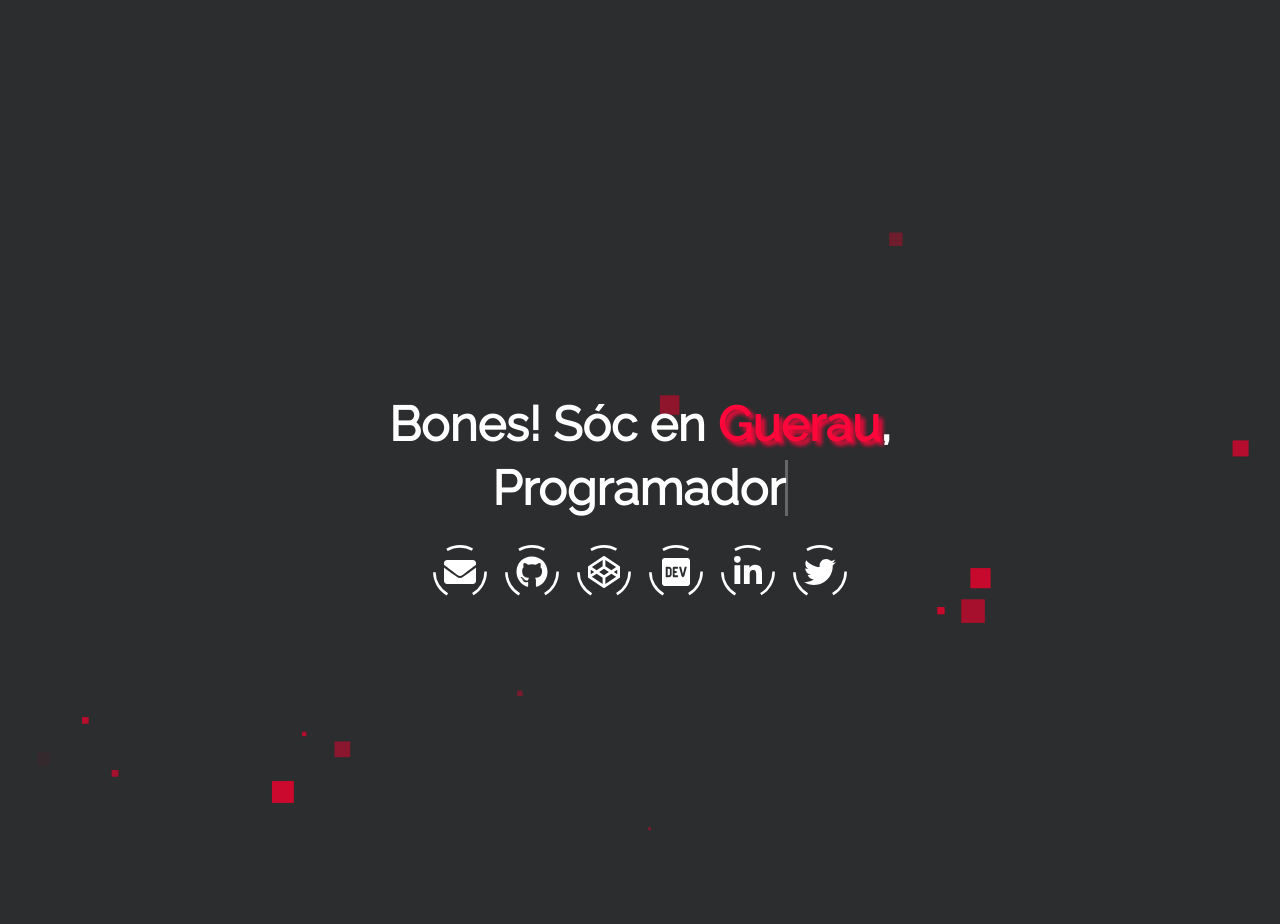
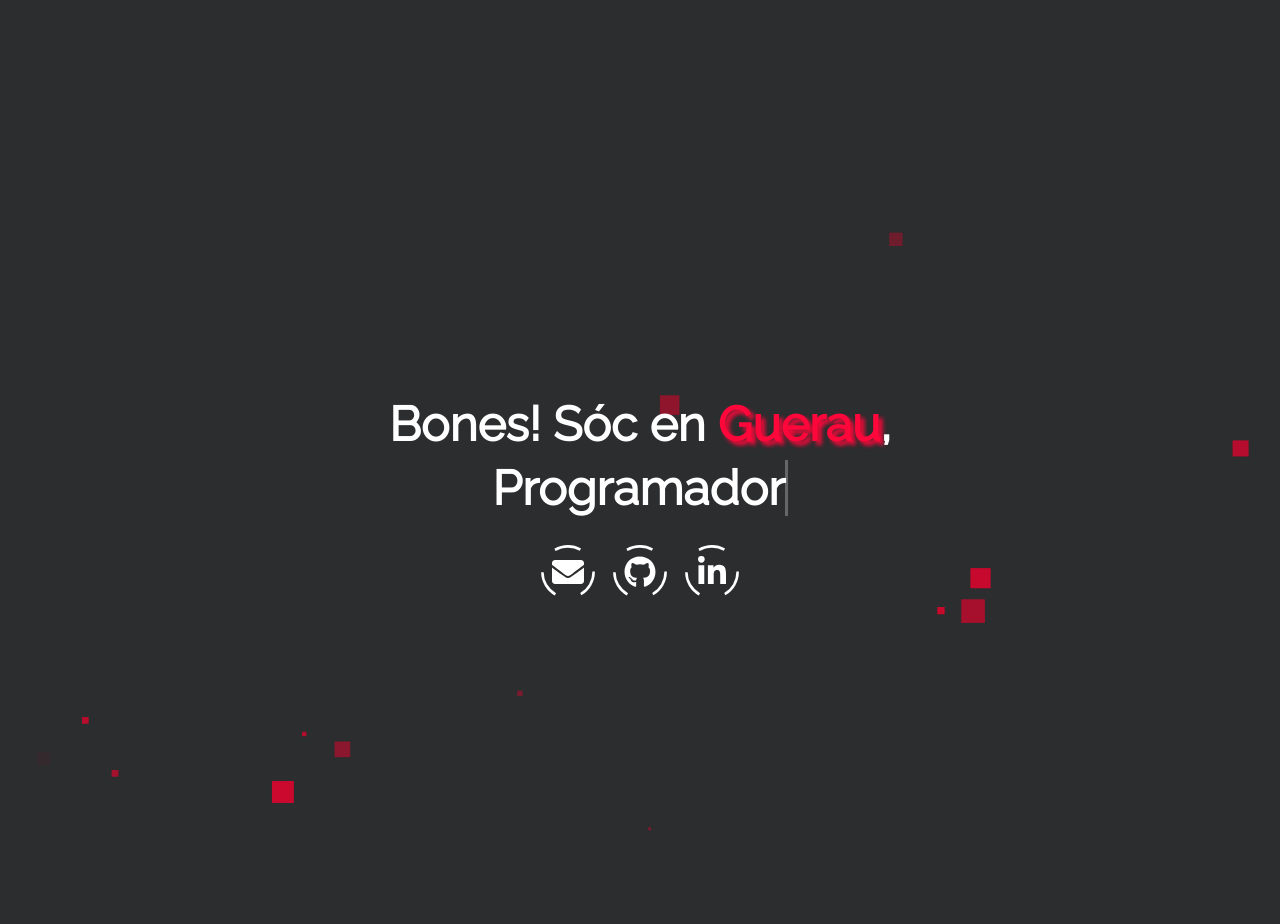
Before and after one commit to Guerauu/Guerauu.github.io, a Jekyll site: the page built from index.html, in a window 1280 px wide. Built offline with Jekyll 4.4.1, drawn with Linux system fonts in a browser that asks for light colours.

Commit message:
Update landing-page.html

```diff
--- a/_includes/landing-page.html
+++ b/_includes/landing-page.html
@@ -40,37 +40,6 @@
         </a>
       {% endif %}
 
-      {% if site.codepen_username != null %}
-        <a class="social-link" aria-label="My Codepen" target="_blank" rel="noreferrer"
-          href="https://codepen.io/{{site.codepen_username}}"
-        >
-          <svg viewBox="0 0 200 200" class="circle">
-            <circle cx="100" cy="100" r="80" />
-          </svg>
-          <div class="social">
-            <svg class="social-svg" viewBox="0 0 48 48">
-              <use x="12" y="12" width="24" height="24" viewBox="0 0 48 48" xlink:href="{{ "/assets/img/brands.svg#codepen" | prepend: site.baseurl }}"></use>
-            </svg>
-          </div>
-          <span class="label">CodePen</span>
-        </a>
-      {% endif %}
-
-      {% if site.dev_username != null %}
-        <a class="social-link" aria-label="My DEV" target="_blank" rel="noreferrer"
-          href="https://dev.to/{{site.dev_username}}"
-        >
-          <svg viewBox="0 0 200 200" class="circle">
-            <circle cx="100" cy="100" r="80" />
-          </svg>
-          <div class="social">
-            <svg class="social-svg" viewBox="0 0 48 48">
-              <use x="12" y="12" width="24" height="24" viewBox="0 0 48 48" xlink:href="{{ "/assets/img/brands.svg#dev" | prepend: site.baseurl }}"></use>
-            </svg>
-          </div>
-          <span class="label">DEV</span>
-        </a>
-      {% endif %}
 
       {% if site.linkedin_username != null %}
         <a class="social-link linkedin" aria-label="My LinkedIn" target="_blank"
@@ -88,21 +57,7 @@
         </a>
       {% endif %}
 
-      {% if site.twitter_username != null %}
-        <a class="social-link twitter" aria-label="My Twitter" target="_blank"
-          rel="noreferrer" href="https://twitter.com/{{site.twitter_username}}"
-        >
-          <svg viewBox="0 0 200 200" class="circle">
-            <circle cx="100" cy="100" r="80" />
-          </svg>
-          <div class="social">
-            <svg class="social-svg" viewBox="0 0 48 48">
-              <use x="12" y="12" width="24" height="24" viewBox="0 0 48 48" xlink:href="{{ "/assets/img/brands.svg#twitter" | prepend: site.baseurl }}"></use>
-            </svg>
-          </div>
-          <span class="label">Twitter</span>
-        </a>
-      {% endif %}
+
     </div>
   </div>
 </div>
```
